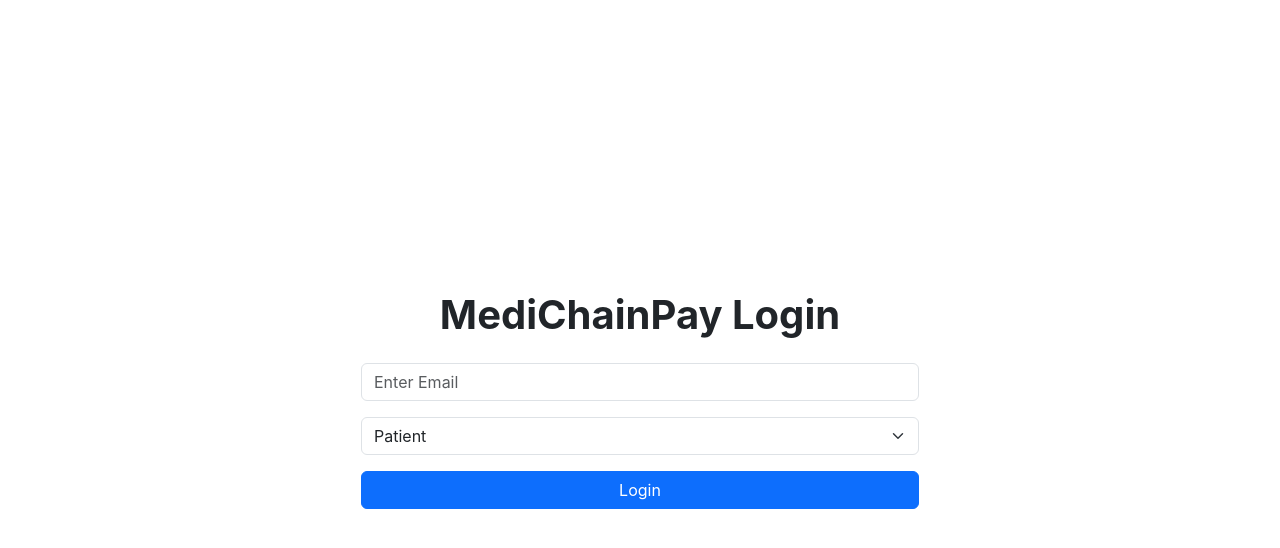
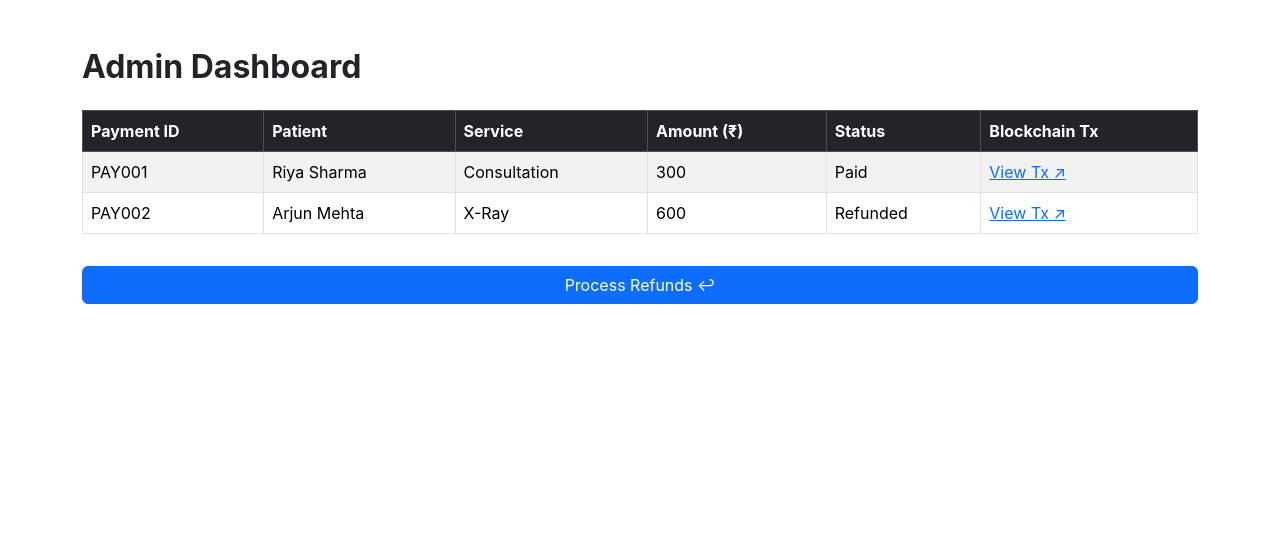
Before and after one commit to Shravya2820/medichain-ui, a React (Create React App) app: page /admin in a window 1280 px wide. Shown: the top 548 px of the page. Built offline with nearby package versions, Linux system fonts and the light colour scheme.

Commit message:
Added Admin Dashboard and Refund Page UI

```diff
--- a/package.json
+++ b/package.json
@@ -14,6 +14,7 @@
     "react": "^19.2.0",
     "react-chartjs-2": "^5.3.1",
     "react-dom": "^19.2.0",
+    "react-router-dom": "^7.9.5",
     "react-scripts": "5.0.1",
     "web-vitals": "^2.1.4"
   },
--- a/src/App.js
+++ b/src/App.js
@@ -1,24 +1,28 @@
-import { useState } from "react";
+import { BrowserRouter, Routes, Route } from "react-router-dom";
 import Login from "./pages/Login";
 import PatientPay from "./pages/PatientPay";
-import AdminRefund from "./pages/AdminRefund";
 import AdminDashboard from "./pages/AdminDashboard";
+import RefundPage from "./pages/AdminRefund";
 
-function App() {
-  const [role, setRole] = useState(null);
 
-  if (!role) return <Login onLogin={setRole} />;
+export default function App() {
+  return (
+    <BrowserRouter>
+      <Routes>
 
-  if (role === "patient") return <PatientPay />;
-  if (role === "admin")
-    return (
-      <>
-        <AdminDashboard />
-        <AdminRefund />
-      </>
-    );
+        {/* Default Login Page */}
+        <Route path="/" element={<Login />} />
 
-  return null;
+        {/* Patient Payment Page */}
+        <Route path="/pay" element={<PatientPay />} />
+
+        {/* Admin Dashboard */}
+        <Route path="/admin" element={<AdminDashboard />} />
+
+        {/* Refund Page */}
+        <Route path="/refund" element={<RefundPage />} />
+
+      </Routes>
+    </BrowserRouter>
+  );
 }
-
-export default App;
--- a/src/pages/AdminDashboard.js
+++ b/src/pages/AdminDashboard.js
@@ -1,3 +1,57 @@
+import { useState, useEffect } from "react";
+
 export default function AdminDashboard() {
-  return <h2 style={{ textAlign: "center", marginTop: "50px" }}>Admin Dashboard (Coming Soon)</h2>;
+  const [payments, setPayments] = useState([]);
+
+  // 🔥 TEMP MOCK DATA — Will replace with backend API later
+  useEffect(() => {
+    setPayments([
+      { id: "PAY001", patient: "Riya Sharma", service: "Consultation", amount: 300, status: "Paid", txHash: "0xabc123..." },
+      { id: "PAY002", patient: "Arjun Mehta", service: "X-Ray", amount: 600, status: "Refunded", txHash: "0xdef456..." }
+    ]);
+  }, []);
+
+  return (
+    <div className="container mt-5">
+      <h2 className="fw-bold mb-4">Admin Dashboard</h2>
+
+      <table className="table table-bordered table-striped">
+        <thead className="table-dark">
+          <tr>
+            <th>Payment ID</th>
+            <th>Patient</th>
+            <th>Service</th>
+            <th>Amount (₹)</th>
+            <th>Status</th>
+            <th>Blockchain Tx</th>
+          </tr>
+        </thead>
+        <tbody>
+          {payments.map((p) => (
+            <tr key={p.id}>
+              <td>{p.id}</td>
+              <td>{p.patient}</td>
+              <td>{p.service}</td>
+              <td>{p.amount}</td>
+              <td>{p.status}</td>
+              <td>
+                <a
+                  href={`https://sepolia.etherscan.io/tx/${p.txHash}`}
+                  target="_blank"
+                  rel="noreferrer"
+                  className="text-primary"
+                >
+                  View Tx ↗
+                </a>
+              </td>
+            </tr>
+          ))}
+        </tbody>
+      </table>
+
+      <a href="/refund" className="btn btn-primary w-100 mt-3">
+        Process Refunds ↩
+      </a>
+    </div>
+  );
 }
--- a/src/pages/AdminRefund.js
+++ b/src/pages/AdminRefund.js
@@ -1,3 +1,57 @@
-export default function AdminRefund() {
-  return <h2 style={{ textAlign: "center", marginTop: "50px" }}>Refund Section (Coming Soon)</h2>;
+import { useState } from "react";
+
+export default function RefundPage() {
+  const [paymentId, setPaymentId] = useState("");
+  const [amount, setAmount] = useState("");
+  const [reason, setReason] = useState("");
+
+  const handleRefund = () => {
+    if (!paymentId || !amount) {
+      alert("Please fill required fields.");
+      return;
+    }
+
+    // 🔥 TEMP MOCK SUCCESS (This will call backend later)
+    alert(`✅ Refund Request Submitted\n\nPayment ID: ${paymentId}\nAmount: ₹${amount}\nReason: ${reason}`);
+
+    // Clear form
+    setPaymentId("");
+    setAmount("");
+    setReason("");
+  };
+
+  return (
+    <div className="container mt-5" style={{ maxWidth: "500px" }}>
+      <h2 className="fw-bold mb-4">Process Refund</h2>
+
+      <input
+        className="form-control mb-3"
+        placeholder="Payment ID"
+        value={paymentId}
+        onChange={(e) => setPaymentId(e.target.value)}
+      />
+
+      <input
+        className="form-control mb-3"
+        placeholder="Refund Amount (₹)"
+        value={amount}
+        onChange={(e) => setAmount(e.target.value)}
+      />
+
+      <textarea
+        className="form-control mb-3"
+        placeholder="Reason (optional)"
+        value={reason}
+        onChange={(e) => setReason(e.target.value)}
+      />
+
+      <button className="btn btn-danger w-100" onClick={handleRefund}>
+        Issue Refund ↩
+      </button>
+
+      <a href="/admin" className="btn btn-secondary w-100 mt-3">
+        Back to Dashboard
+      </a>
+    </div>
+  );
 }
--- a/src/pages/Login.js
+++ b/src/pages/Login.js
@@ -1,16 +1,34 @@
 import { useState } from "react";
+import { useNavigate } from "react-router-dom";
 
-export default function Login({ onLogin }) {
+export default function Login() {
   const [email, setEmail] = useState("");
   const [role, setRole] = useState("patient");
+  const navigate = useNavigate();
 
   const handleLogin = () => {
-    onLogin(role);
+    if (!email) {
+      alert("Please enter your email.");
+      return;
+    }
+
+    // ✅ Store role locally so other pages can use it (temporary until backend login)
+    localStorage.setItem("userRole", role);
+    localStorage.setItem("userEmail", email);
+
+    // ✅ Redirect based on role
+    if (role === "patient") {
+      navigate("/pay");
+    } else {
+      navigate("/admin");
+    }
   };
 
   return (
-    <div className="container d-flex flex-column justify-content-center align-items-center" style={{ height: "100vh" }}>
-      <h1 className="mb-4 fw-bold">MediChainPay Login</h1>
+    <div className="container d-flex flex-column justify-content-center align-items-center"
+      style={{ height: "100vh" }}>
+
+      <h1 className="mb-4 fw-bold text-primary">MediChainPay Login</h1>
 
       <input
         type="email"
```
Also changed, not shown: 1 other file (tests, documents, lock files or other folders).
